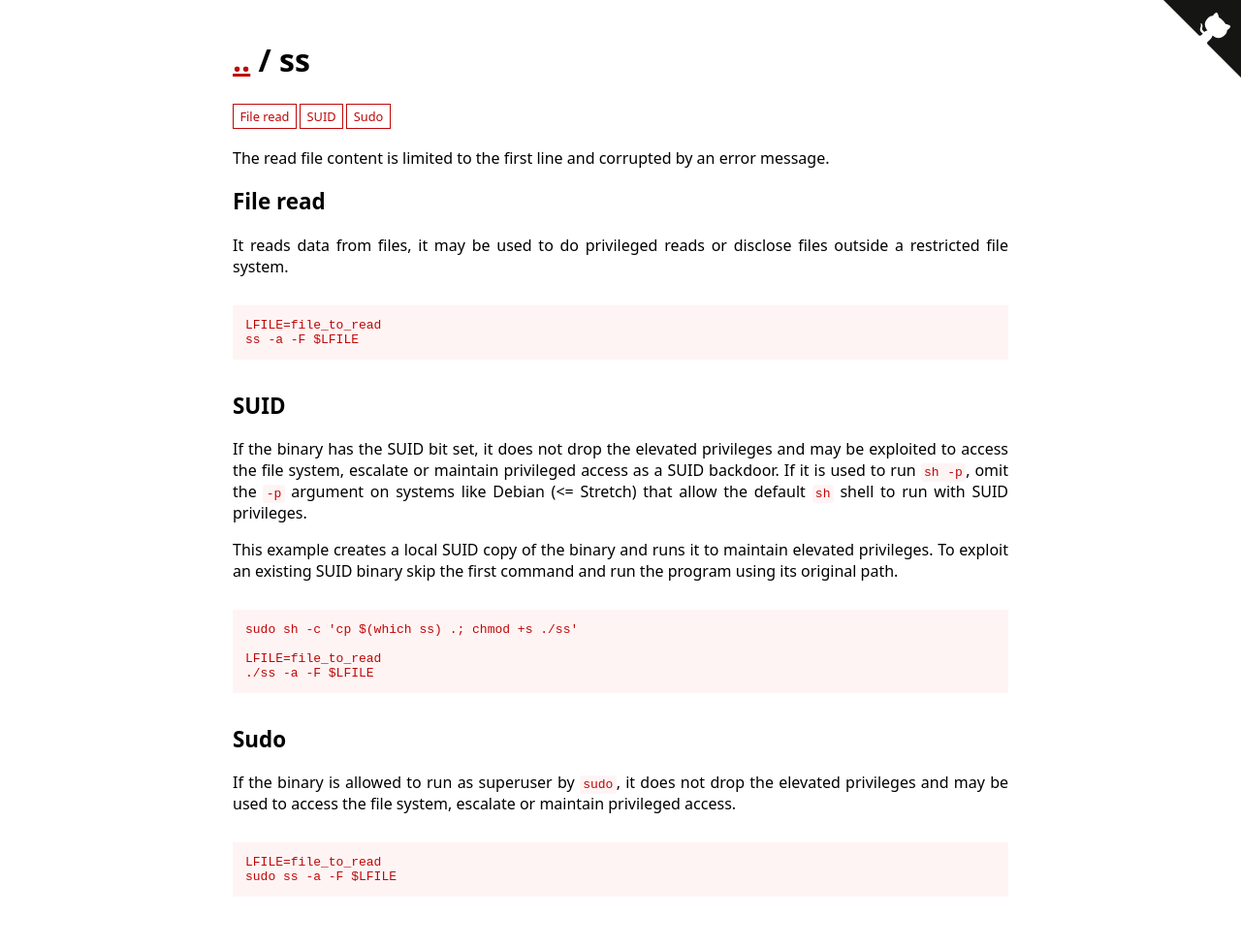
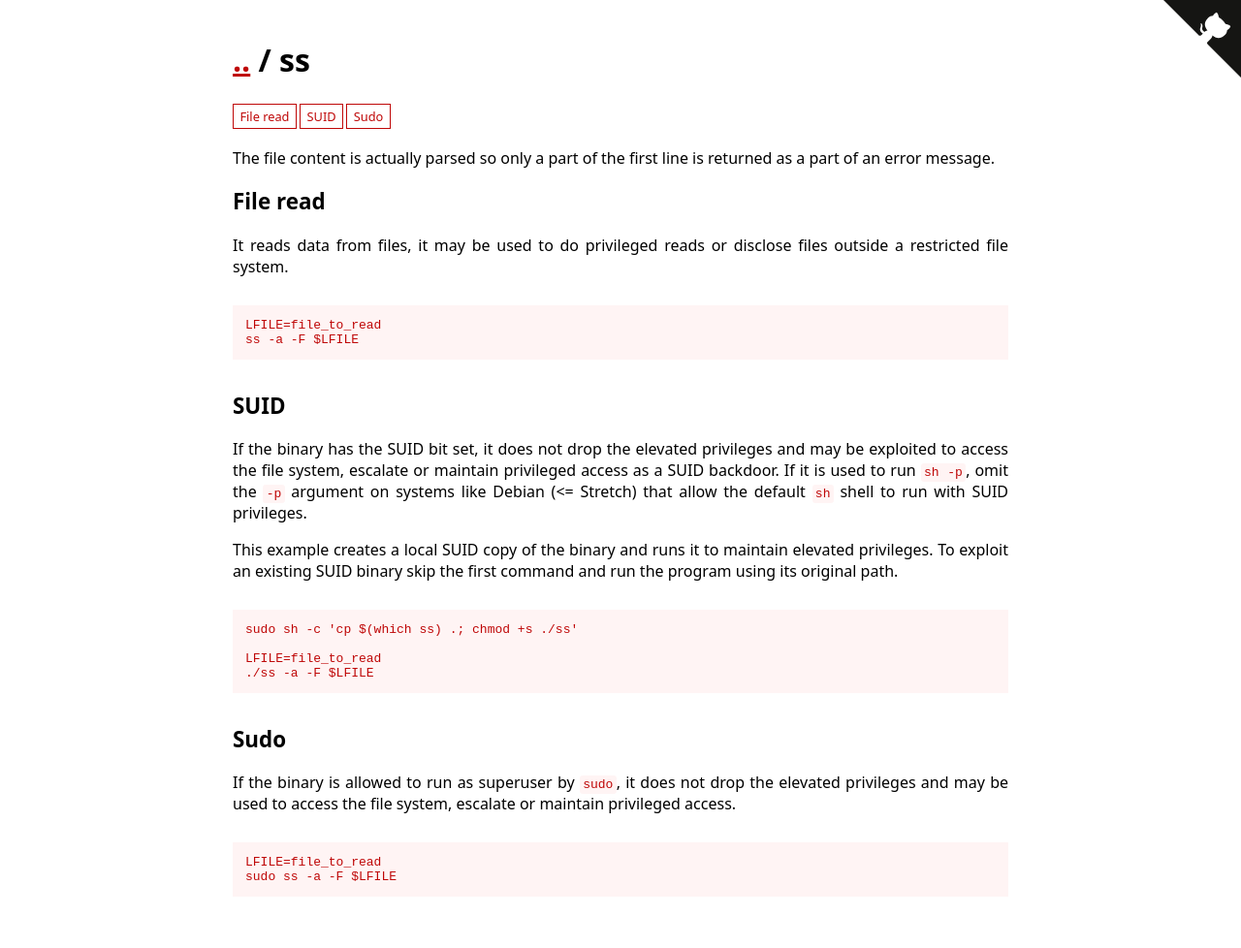
Before and after one commit to GTFOBins/GTFOBins.github.io, a Jekyll site: the page built from _gtfobins/ss.md, in a window 1280 px wide. Shown: the whole page at 97% size. Built offline with Jekyll 4.4.1, drawn with Linux system fonts in a browser that asks for light colours.

Commit message:
Improve the description of ss

```diff
--- a/_gtfobins/ss.md
+++ b/_gtfobins/ss.md
@@ -1,6 +1,6 @@
 ---
 description: |
-  The read file content is limited to the first line and corrupted by an error message.
+  The file content is actually parsed so only a part of the first line is returned as a part of an error message.
 functions:
   file-read:
     - code: |
```
